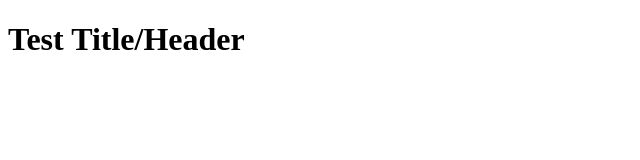
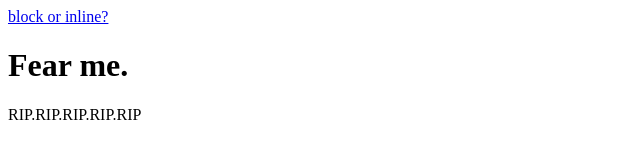
Before and after one commit to vision13439/courseraWebsite, a plain HTML site: page index.html in a window 1280 px wide. Shown: the whole page, without its empty margins (0-640 px from the left). Drawn offline with Linux system fonts and the light colour scheme.

Commit message:
commit num 2

```diff
--- a/index.html
+++ b/index.html
@@ -2,11 +2,14 @@
 <html>
 
 <head>
-  <title>Test Title</title>
+  <meta charset="utf-8">
+  <title>REIGN</title>
 </head>
 
 <body>
-  <h1>Test Title/Header</h1>
+  <a href="www.google.com">block or inline?</a>
+  <h1>Fear me.</h1>
+  <div>RIP.RIP.RIP.RIP.RIP</div>
 </body>
 
 </html>
```
